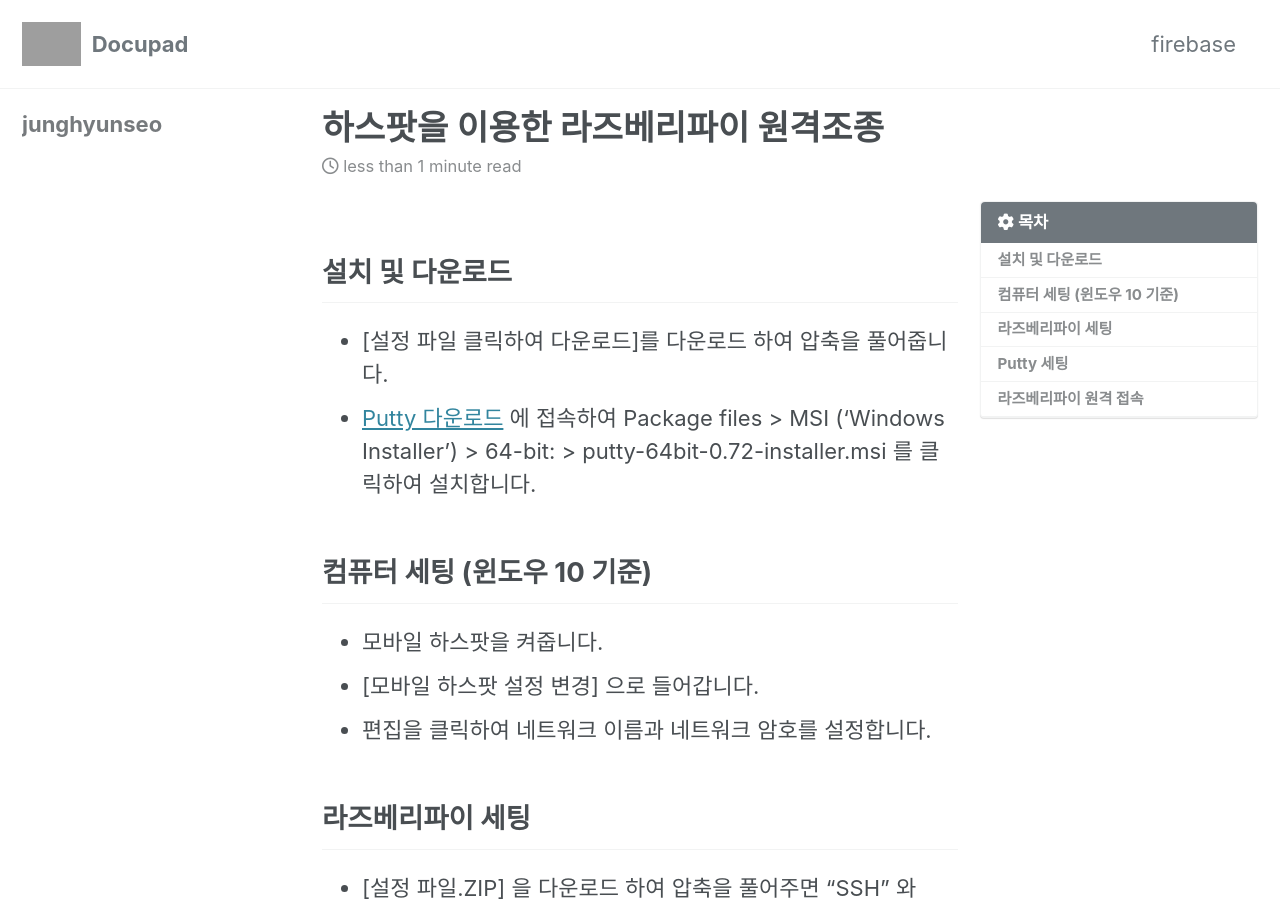
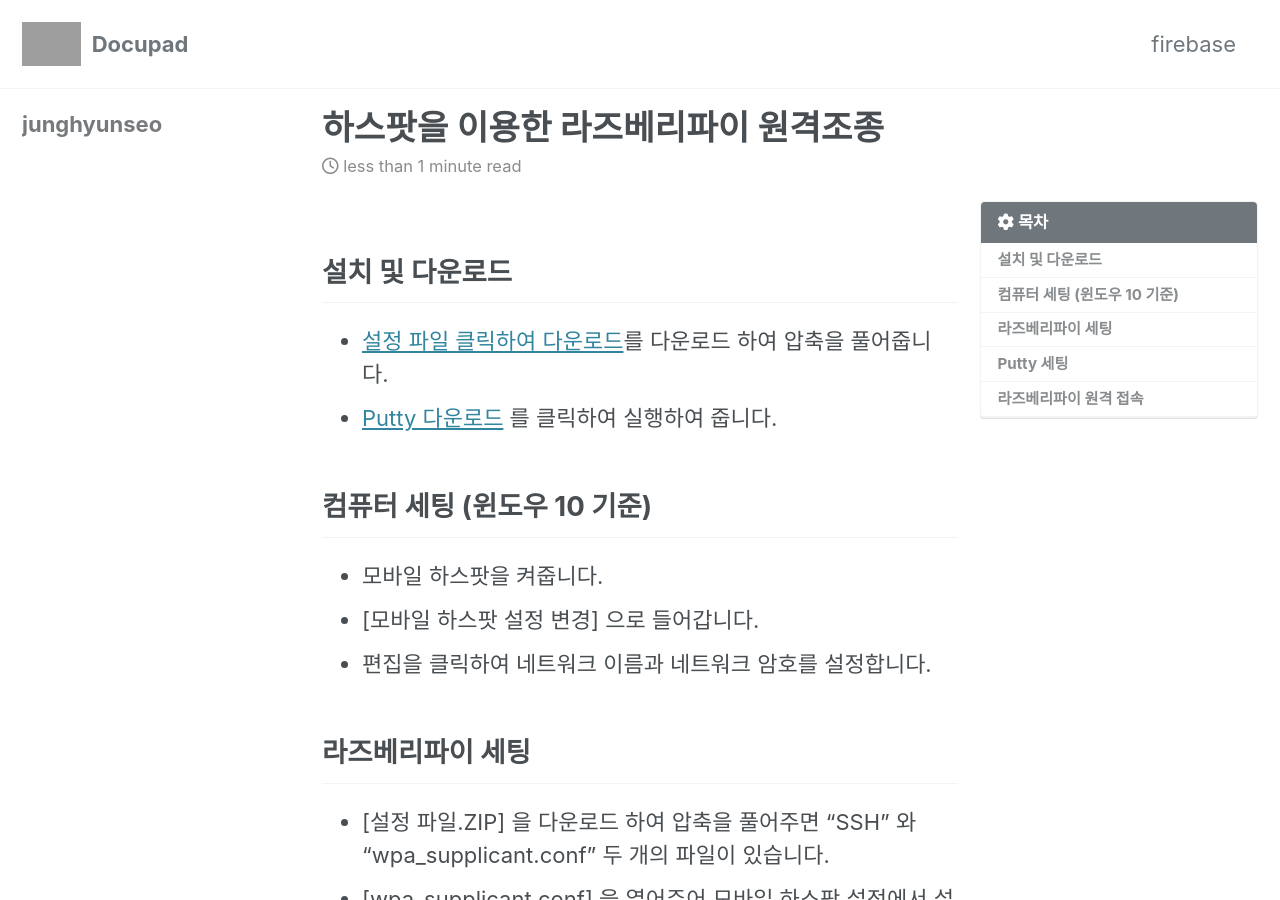
Before and after one commit to junghyunseo0105/docupad, a Jekyll site: the page built from _posts/2019-08-25-하스팟을-이용한-라즈베리파이-원격조종.md, in a window 1280 px wide and 900 px high. Built offline with Jekyll 4.4.1, drawn with Linux system fonts in a browser that asks for light colours; cached includes are drawn as plain includes; nearby versions of some CDN libraries; grey boxes are pictures that could not be loaded.

Commit message:
Update 2019-08-25-하스팟을-이용한-라즈베리파이-원격조종.md

```diff
--- a/_posts/2019-08-25-하스팟을-이용한-라즈베리파이-원격조종.md
+++ b/_posts/2019-08-25-하스팟을-이용한-라즈베리파이-원격조종.md
@@ -8,10 +8,9 @@ toc_icon: "cog"
 ---
 
 ## 설치 및 다운로드
-* [설정 파일 클릭하여 다운로드]를 다운로드 하여 압축을 풀어줍니다.
-* [Putty 다운로드](https://www.chiark.greenend.org.uk/~sgtatham/putty/latest.html){: target="_blank"}
-에 접속하여 Package files > MSI (‘Windows Installer’) > 64-bit: > putty-64bit-0.72-installer.msi 를 클릭하여 설치합니다.
-
+* [설정 파일 클릭하여 다운로드](https://github.com/junghyunseo0105/docupad/files/3537874/default.zip)를 다운로드 하여 압축을 풀어줍니다.
+* [Putty 다운로드](https://github.com/junghyunseo0105/docupad/files/3537886/putty-64bit-0.72-installer.zip)
+를 클릭하여 실행하여 줍니다.
 
 ## 컴퓨터 세팅 (윈도우 10 기준)
 * 모바일 하스팟을 켜줍니다.
```
